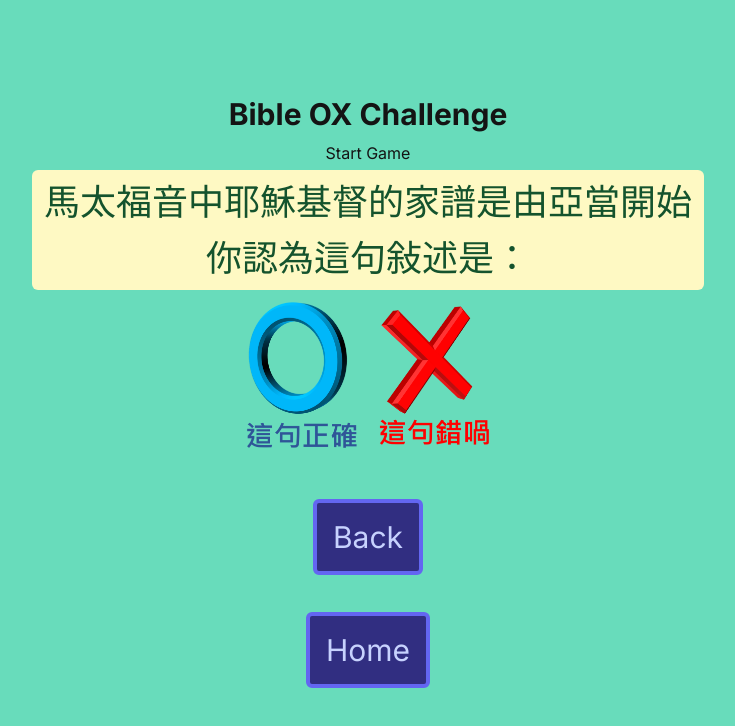
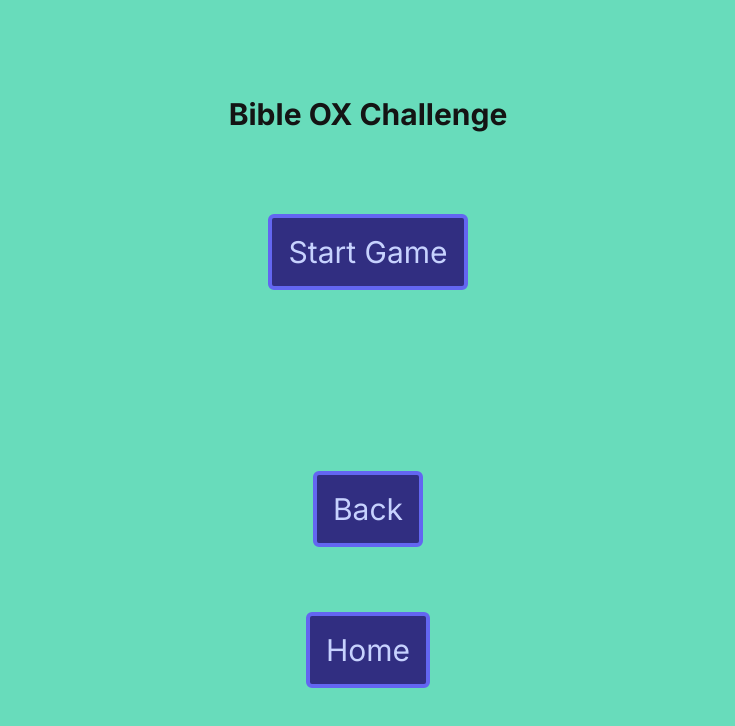
Before and after one commit to diamondcodebase/ox-app, a Next.js app: page /bibleQuiz in a window 1280 px wide. Shown: the top 726 px of the page, without its empty margins (272-1007 px from the left). Built offline with nearby package versions, Linux system fonts and the light colour scheme.

Commit message:
create and implement CustomButtonV and ImageButton

```diff
--- a/src/app/bibleQuiz/page.js
+++ b/src/app/bibleQuiz/page.js
@@ -3,22 +3,43 @@ import { useRouter } from "next/navigation";
 import { useState, useEffect } from "react";
 import QuestionBox from "@/components/QuestionBox";
 import AnswerBox from "@/components/AnswerBox";
+import ImageButton from "@/components/ImageButton";
 import CustomButton from "@/components/CustomButton";
+import CustomButtonV from "@/components/CustomButtonV";
 import Image from "next/image";
 
 export default function BibleQuiz() {
     const router = useRouter();
     const [userAnswer, setUserAnswer] = useState();
     const [showAnswer, setShowAnswer] = useState("");
+    const [isGameStarted, setGameStarted] = useState(false);
+    const [isQuestionVisible, setQuestionVisible] = useState(false);
     const [isAnswerVisible, setAnswerVisible] = useState(false);
+    const [isAnswered, setAnswered] = useState(false);
 
-    const currentQuestion = {
-        questionId : 1,
-        question : "馬太福音中耶穌基督的家譜是由亞當開始",
-        answer : false,
-        explanation: "馬太福音中耶穌基督的家譜是由亞伯拉罕開始",
-        visible : true
-    }
+    const currentQuestions = [
+        {
+            questionId : 1,
+            question : "馬太福音中耶穌基督的家譜是由亞當開始",
+            answer : false,
+            explanation: "馬太福音中耶穌基督的家譜是由亞伯拉罕開始 (馬太福音 1:1)",
+            visible : true
+        },
+        {
+            questionId : 2,
+            question : "馬太福音中耶穌家譜共出現五位女性的名字",
+            answer : true,
+            explanation: "(馬太福音 1:3,5,6,16)",
+            visible : true
+        },
+        {
+            questionId : 3,
+            question : "馬太福音1:23「必有童女懷孕生子，人要稱他的名為以馬內利」出自舊約詩篇",
+            answer : false,
+            explanation: "出自舊約以賽亞書7章 (以賽亞書 7:14)",
+            visible : true
+        },
+    ]
     const chosenPhrase = "你認為這句敍述是："
     const answered = true;
 
@@ -27,22 +48,33 @@ export default function BibleQuiz() {
         setShowAnswer(answer);
         setUserAnswer(res);
         setAnswerVisible(true);
+        setAnswered(true);
+    }
+
+    function startGame(){
+        setGameStarted(true);
+        setQuestionVisible(true);
     }
 
     return (
         <main className="flex min-h-screen flex-col items-center justify-between p-24">
             <div className='text-3xl font-bold'>Bible OX Challenge</div>
             <div id='loadNo' className='hide'></div>
-            <button type='submit' id='startButton'>Start Game</button>
+            <CustomButtonV
+                btnLabel="Start Game"
+                visible = {!isGameStarted}
+                onClickFn ={ startGame }
+            />
+            {/* <button type='submit' id='startButton'>Start Game</button> */}
             <QuestionBox
-                question={currentQuestion.question}
-                visible={currentQuestion.visible}
+                question={currentQuestions[0].question}
+                visible={isQuestionVisible}
                 chosenPhrase={chosenPhrase}
                 answered={answered}
                 showAnswer={showAnswer}
             />
             <div className='flex justify-center mb-4 flex-row items-center'>
-                <button
+                {/* <button
                     className='text-4xl text-green-900 p-1.5'
                     onClick={() => getShowAnswer(true)}
                 >
@@ -53,8 +85,20 @@ export default function BibleQuiz() {
                         height={120}
                         priority
                     />
-                </button>
-                <button
+                </button> */}
+                <ImageButton
+                    btnLabel="Right"
+                    imgSrc="/ThisIsRight.png"
+                    onClickFn={() => getShowAnswer(true)}
+                    visible={isGameStarted}
+                />
+                <ImageButton
+                    btnLabel="Wrong"
+                    imgSrc="/ThisIsWrong.png"
+                    onClickFn={() => getShowAnswer(false)}
+                    visible={isGameStarted}
+                />
+                {/* <button
                     className='text-4xl text-green-900 p-1.5'
                     onClick={() => getShowAnswer(false)}
                 >
@@ -65,11 +109,11 @@ export default function BibleQuiz() {
                         height={120}
                         priority
                     />
-                </button>
+                </button> */}
             </div>
             <AnswerBox
                 userAnswer={userAnswer}
-                modelAnswer={currentQuestion.answer}
+                modelAnswer={currentQuestions[0].answer}
                 visible = {isAnswerVisible}
             />
             <CustomButton
--- /dev/null
+++ b/src/components/CustomButtonV.js
@@ -0,0 +1,10 @@
+export default function CustomButtonV({btnLabel, onClickFn, visible}){
+    if(visible){
+        return (
+            <button className="text-3xl bg-indigo-900 border-indigo-500 border-4 rounded-md p-4 m-4" onClick={onClickFn}>
+                <span className="text-indigo-200">{btnLabel}</span>
+            </button>
+        );
+    }
+    return (<></>);
+}
--- /dev/null
+++ b/src/components/ImageButton.js
@@ -0,0 +1,20 @@
+import Image from "next/image";
+
+export default function ImageButton({btnLabel, imgSrc, onClickFn, visible}){
+    if(visible){
+        return (
+            <button
+                className='text-4xl text-green-900 p-1.5'
+                onClick={onClickFn}
+            >
+                <Image
+                    src={imgSrc}
+                    alt={btnLabel}
+                    width={120}
+                    height={120}
+                />
+            </button>
+        );
+    }
+    return (<></>);
+}
```
